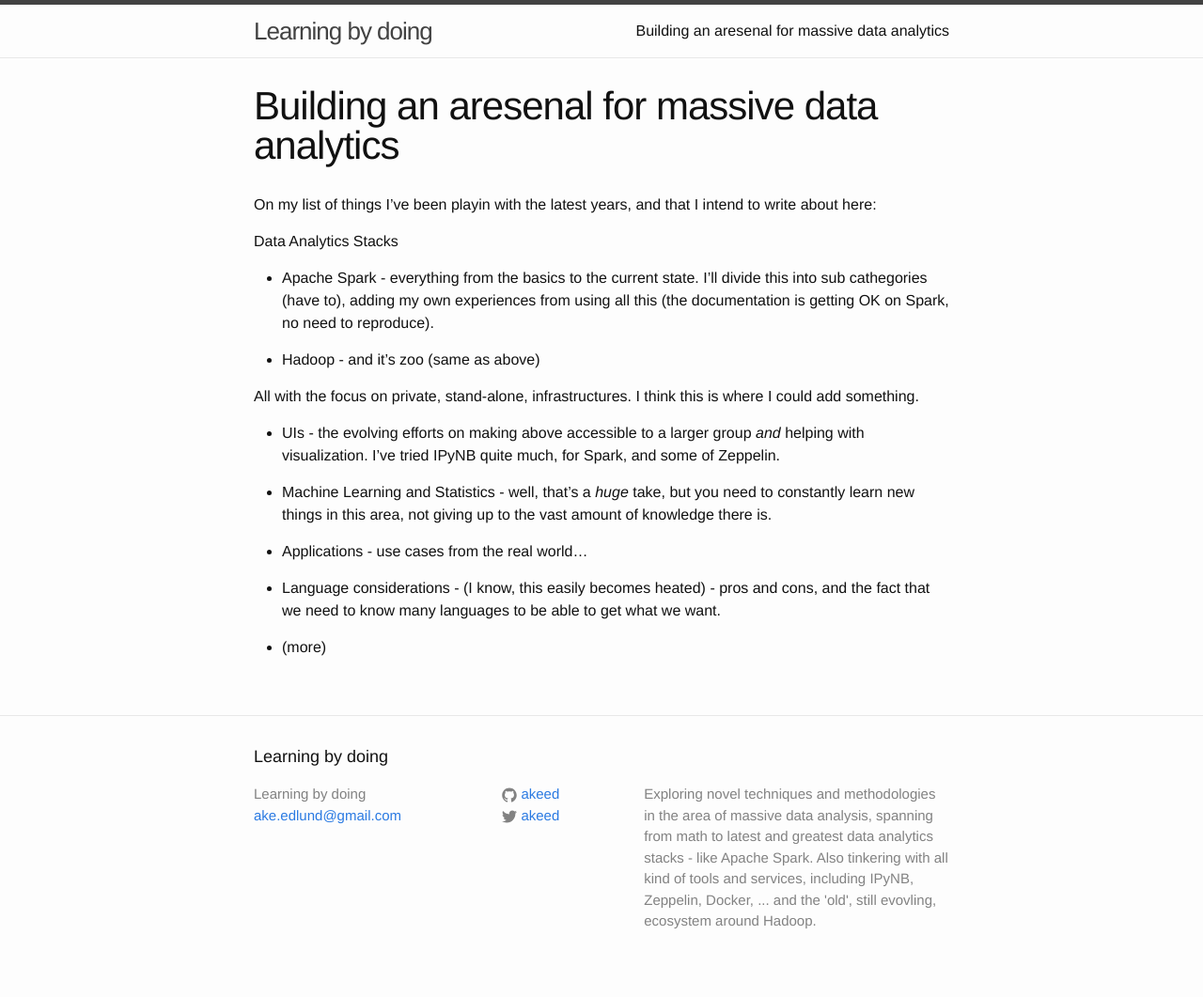
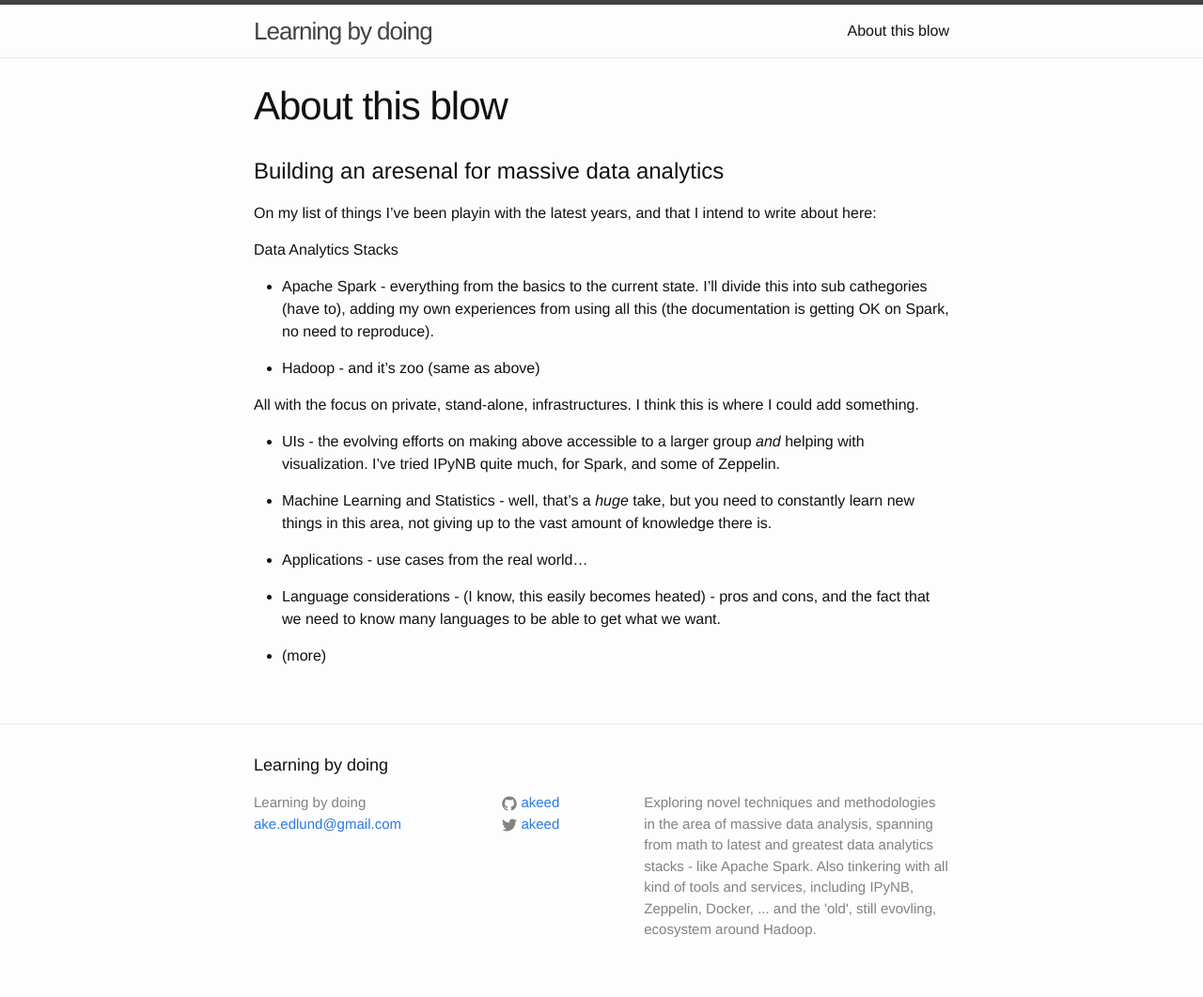
Before and after one commit to akeed/akeed.github.io, a Jekyll site: the page built from about.md, in a window 1280 px wide. Shown: the whole page at 94% size. Built offline with Jekyll 4.4.1, drawn with Linux system fonts in a browser that asks for light colours.

Commit message:
Update of about and first post

```diff
--- a/_posts/2014-11-27-welcome-to-jekyll.markdown
+++ b/_posts/2014-11-27-welcome-to-jekyll.markdown
@@ -4,6 +4,8 @@ title:  "Using Jekyll (after trying to get Pelican to work)!"
 date:   2014-11-27 11:34:53
 categories: jekyll
 ---
+*This is not the kind of posts to expect on this blog, but I feel a need to give kudos to Jekyll: thanks for your work!*
+
 Inspired by Izhar's [How I did it][izhar-blog] blog, I tried to get the same environment, but will go with Jekyll for now (easier to get up and running - for me).
 
 I use the base Jekyll theme (= I'm lazy). You can find out more info about customizing your Jekyll theme, as well as basic Jekyll usage documentation at [jekyllrb.com](http://jekyllrb.com/)
--- a/about.md
+++ b/about.md
@@ -1,8 +1,9 @@
 ---
 layout: page
-title: Building an aresenal for massive data analytics
+title: About this blow
 permalink: /about/
 ---
+# Building an aresenal for massive data analytics
 
 On my list of things I've been playin with the latest years, and that I intend to write about here:
 
```
Also changed, not shown: 6 other files.
